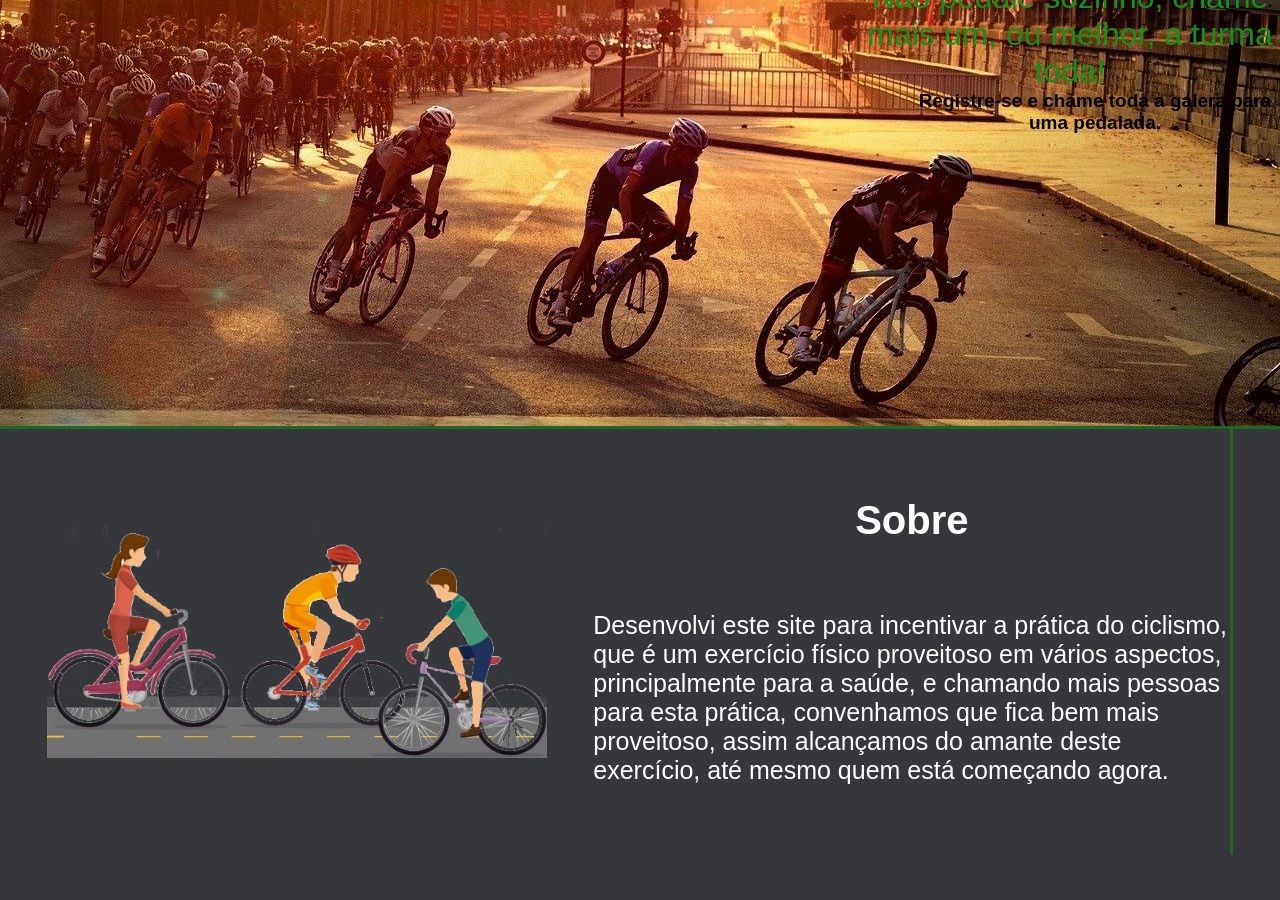
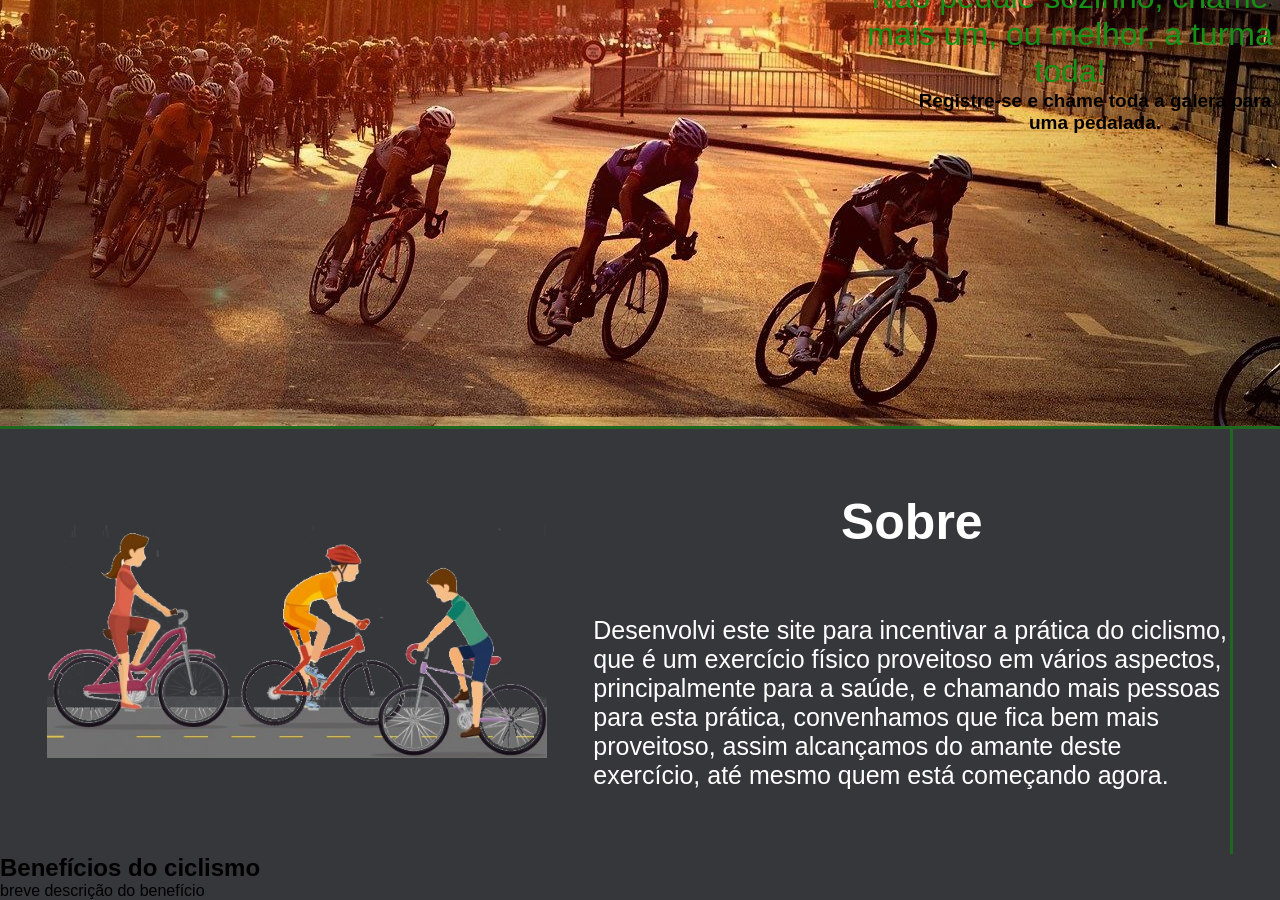
Before and after one commit to AmorimJoaoVitor/Projeto-Individual-1-S-ADS, a plain HTML site: page Site/index.html in a window 1280 px wide. Shown: the part 141-1041 px from the top of the page. Before the commit the page ends 995 px from the top, so only its background shows below. Drawn offline with Linux system fonts and the light colour scheme; a web font is replaced by a local one.

Commit message:
Inicio benefícios

```diff
--- a/Site/CSS/style.css
+++ b/Site/CSS/style.css
@@ -165,5 +165,5 @@ header {
     align-items: center;
 }
 .container_sobre h1 {
-    font-size: 40px;
+    font-size: 2em;
 }
--- a/Site/index.html
+++ b/Site/index.html
@@ -45,6 +45,14 @@
         </div>
     </section>
 
+    <section>
+        <h1>Benefícios do ciclismo</h1>
+        <p>
+            breve descrição do benefício
+        </p>
+
+    </section>
+
 </body>
 
 </html>
```
